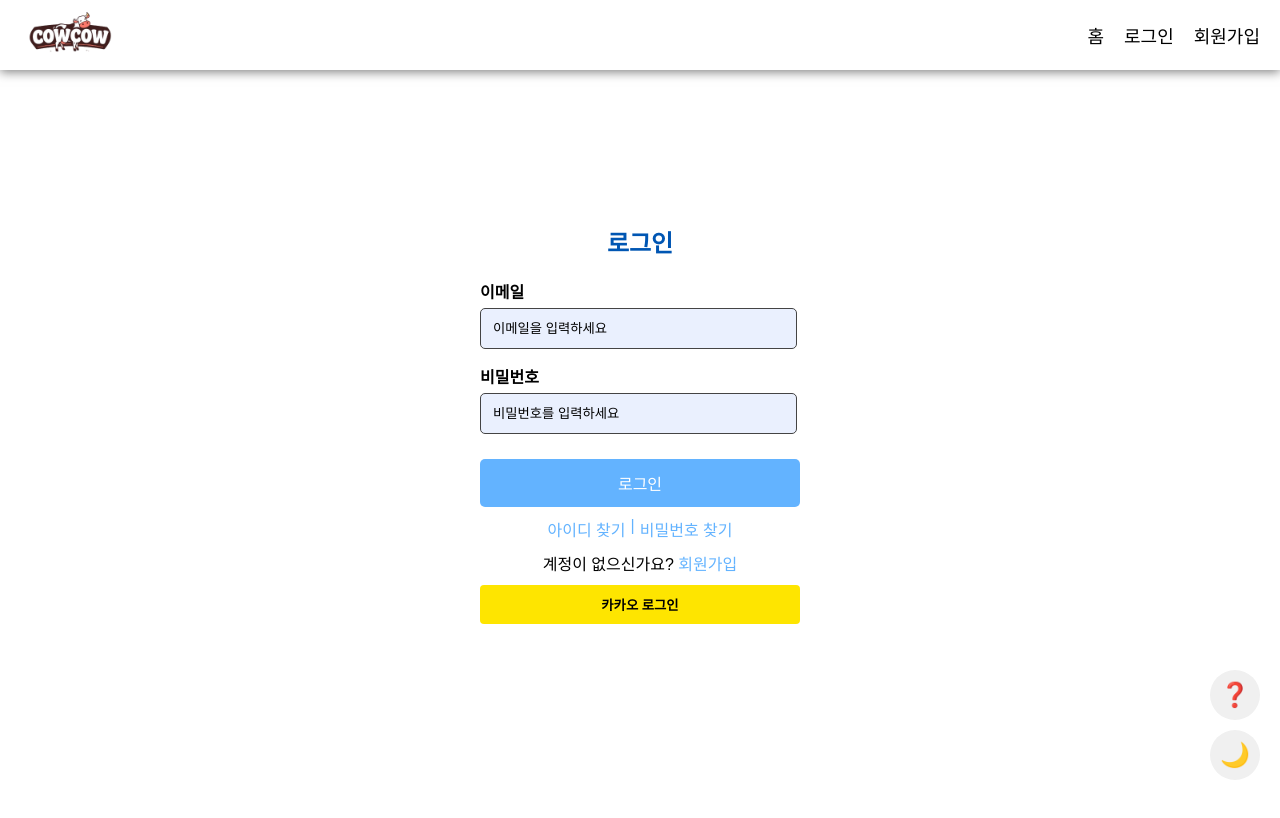
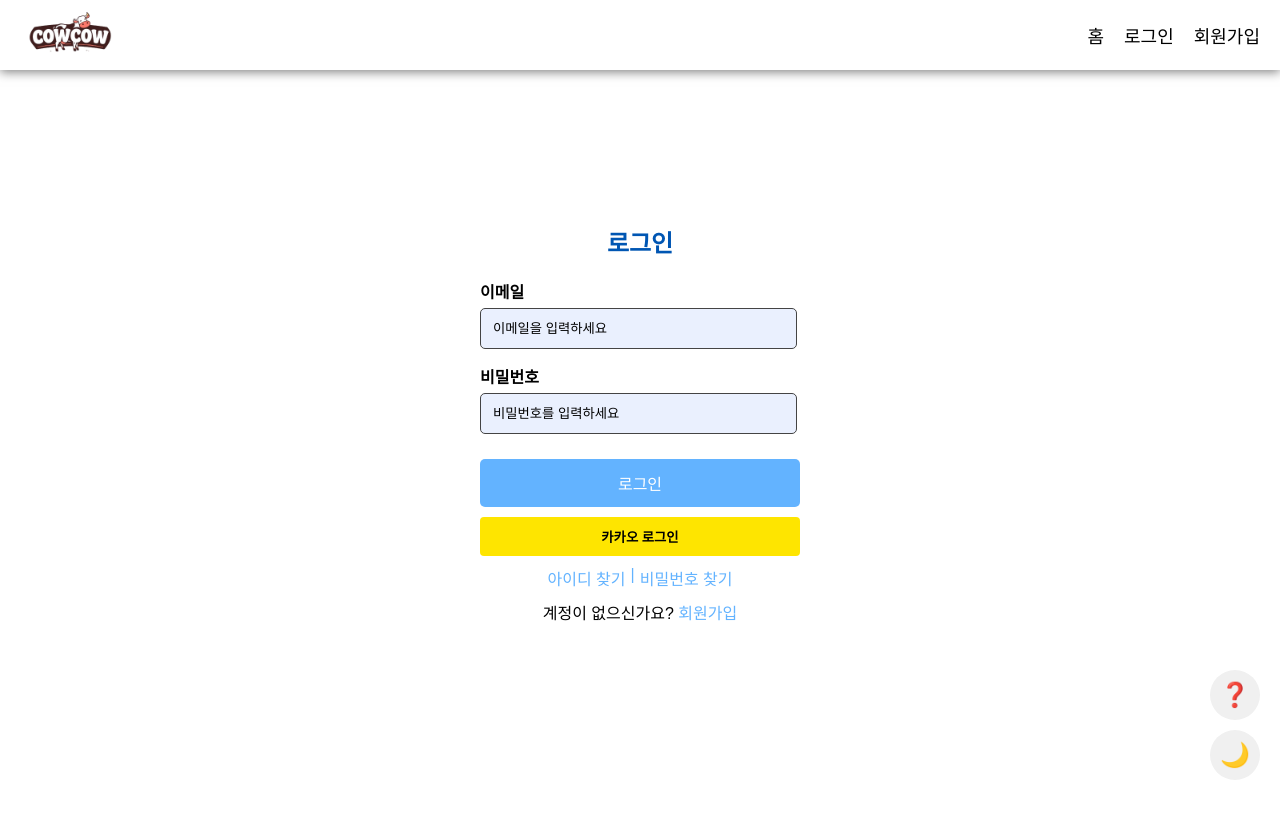
Before and after one commit to 2024-SMHRD-IS-CLOUD-3/cowcow, a React (Create React App) app in the folder front/: page /login in a window 1280 px wide. Shown: the top 818 px of the page. Built offline with nearby package versions, Linux system fonts and the light colour scheme; a web font is replaced by a local one.

Commit message:
로그인 수정

```diff
--- a/front/src/components/Header.js
+++ b/front/src/components/Header.js
@@ -328,12 +328,6 @@ const Header = ({ user, setUser, toggleTheme, isDarkMode }) => {
       </header>
 
       {videoVisible && (
-        // <div className="video-container">
-        //   <video width="600" controls autoPlay>
-        //     <source src="path_to_your_video.mp4" type="video/mp4" />
-        //     Your browser does not support the video tag.
-        //   </video>
-        // </div>
         <div className="modal-overlay">
           {/* X 버튼 */}
           <button className="close-button" onClick={() => setVideoVisible(false)}>
--- a/front/src/components/Login.js
+++ b/front/src/components/Login.js
@@ -126,6 +126,12 @@ const LoginPage = ({ setUser }) => {
           </button>
         </form>
 
+        <div className="social-login">
+          <button onClick={handleKakaoLogin} className="kakao-login-button">
+            카카오 로그인
+          </button>
+        </div>
+
         <div className="help-links">
           <a href="/find-id">아이디 찾기</a>
           <span> | </span>
@@ -135,12 +141,6 @@ const LoginPage = ({ setUser }) => {
         <p className="signup-link">
           계정이 없으신가요? <Link to="/signUp">회원가입</Link>
         </p>
-
-        <div className="social-login">
-          <button onClick={handleKakaoLogin} className="kakao-login-button">
-            카카오 로그인
-          </button>
-        </div>
       </div>
     </div>
   );
```
